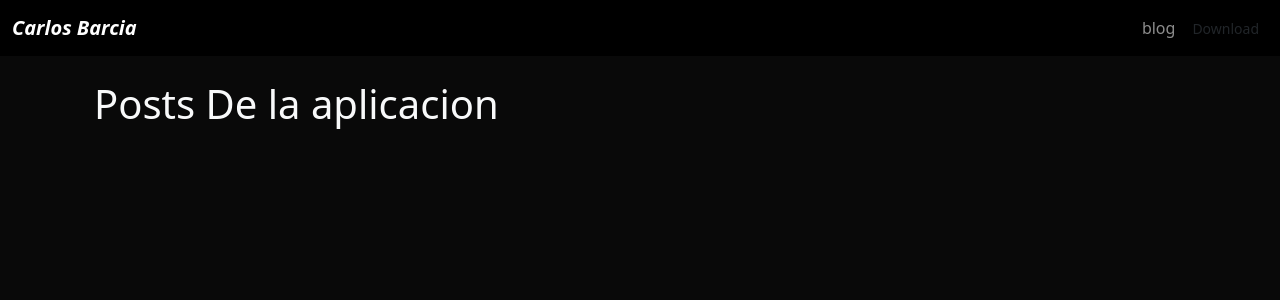
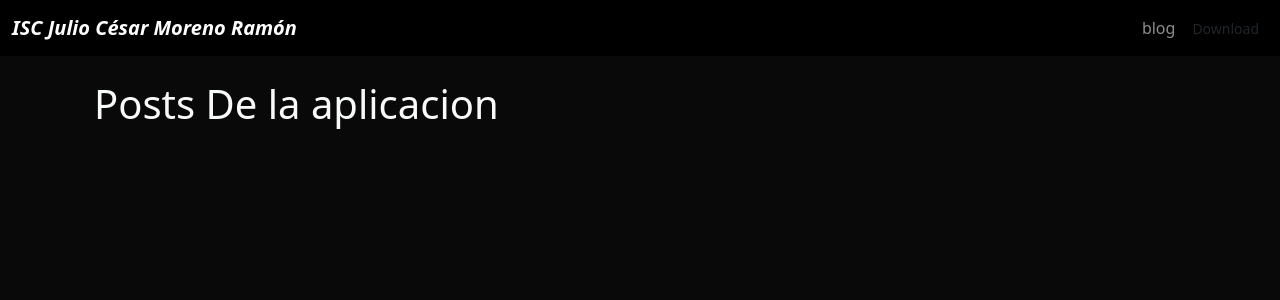
Before and after one commit to pyspdev/pyjango, a Django app: template blog/templates/posts.html in a window 1280 px wide. Shown: the top 300 px of the page. Run offline with Django 4.2, Linux system fonts and the light colour scheme; the template is opened without the code that fills it, so the values that code supplies are empty.

Commit message:
modificacion de la barra de navegación
que dice el nombre correcto ahora

```diff
--- a/portfolio/templates/partials/navbar.html
+++ b/portfolio/templates/partials/navbar.html
@@ -1,7 +1,7 @@
 {% load static %}
 <nav class="navbar navbar-expand-lg navbar-dark bg-black">
     <div class="container-fluid">
-      <a class="navbar-brand fw-bold fst-italic" href="/">Carlos Barcia</a>
+      <a class="navbar-brand fw-bold fst-italic" href="/">ISC Julio César Moreno Ramón</a>
       <button class="navbar-toggler" type="button" data-bs-toggle="collapse" data-bs-target="#navbarSupportedContent" aria-controls="navbarSupportedContent" aria-expanded="false" aria-label="Toggle navigation">
         <span class="navbar-toggler-icon"></span>
       </button>
```
